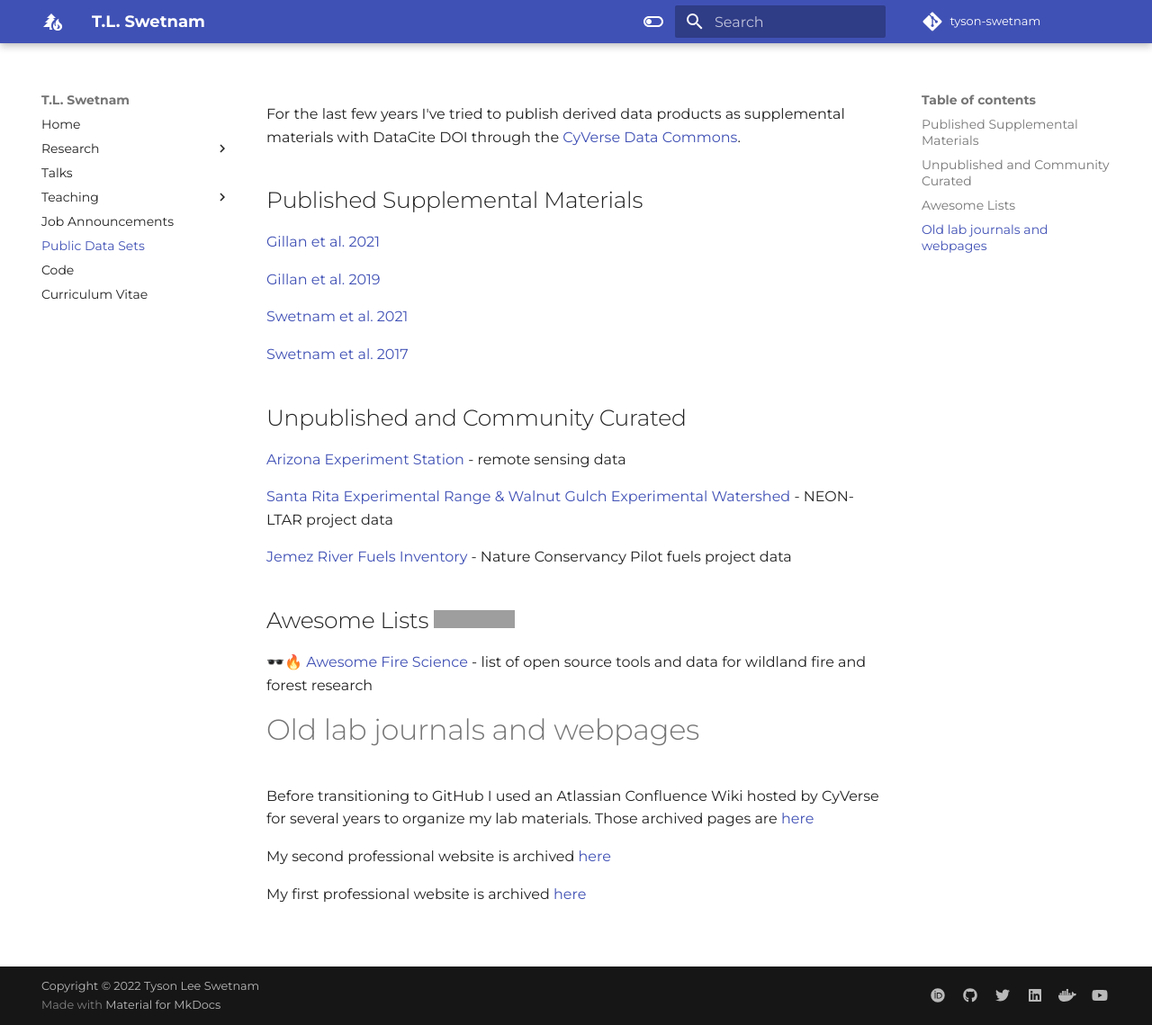
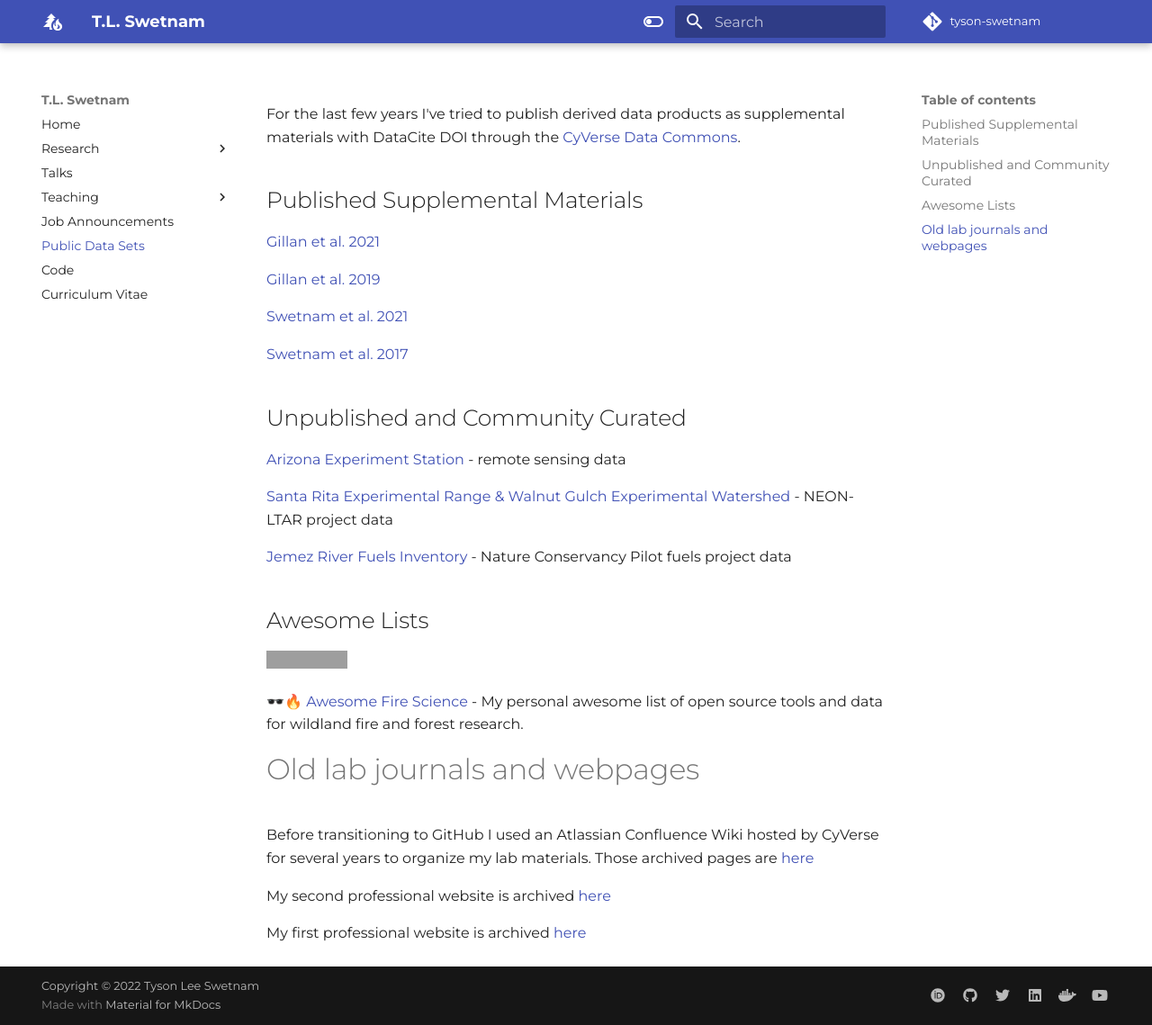
Before and after one commit to tyson-swetnam/new-website, an MkDocs documentation site: the page built from docs/data.md, in a window 1280 px wide and 1139 px high. Shown: the whole window at 90% size. Built offline with MkDocs 1.6.1 and Material for MkDocs 9.7.7, drawn with Linux system fonts in a browser that asks for light colours; some web fonts are replaced; comment, search, counter and statistics services are not loaded; grey boxes are pictures that could not be loaded.

Commit message:
Update data.md

```diff
--- a/docs/data.md
+++ b/docs/data.md
@@ -18,9 +18,11 @@ For the last few years I've tried to publish derived data products as supplement
 
 [Jemez River Fuels Inventory](https://promethean-gift.github.io/resources) - Nature Conservancy Pilot fuels project data
 
-## Awesome Lists [![Awesome](https://cdn.rawgit.com/sindresorhus/awesome/d7305f38d29fed78fa85652e3a63e154dd8e8829/media/badge.svg)](https://github.com/sindresorhus/awesome)
+## Awesome Lists
 
-🕶️🔥 [Awesome Fire Science](https://github.com/tyson-swetnam/awesome-fire-science) - list of open source tools and data for wildland fire and forest research
+[![Awesome](https://cdn.rawgit.com/sindresorhus/awesome/d7305f38d29fed78fa85652e3a63e154dd8e8829/media/badge.svg)](https://github.com/sindresorhus/awesome)
+
+🕶️🔥 [Awesome Fire Science](https://github.com/tyson-swetnam/awesome-fire-science) - My personal awesome list of open source tools and data for wildland fire and forest research.
 
 # Old lab journals and webpages
 
```
